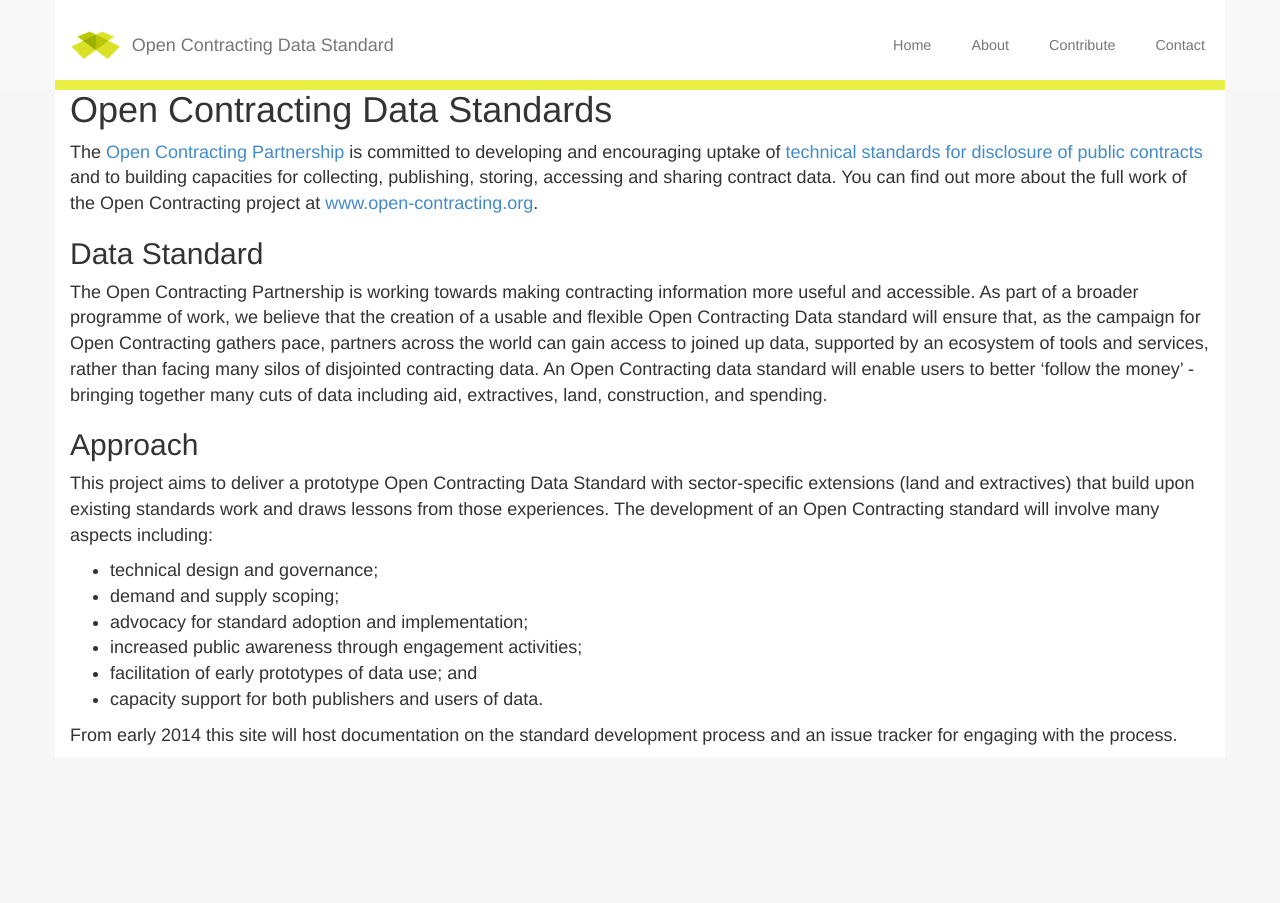
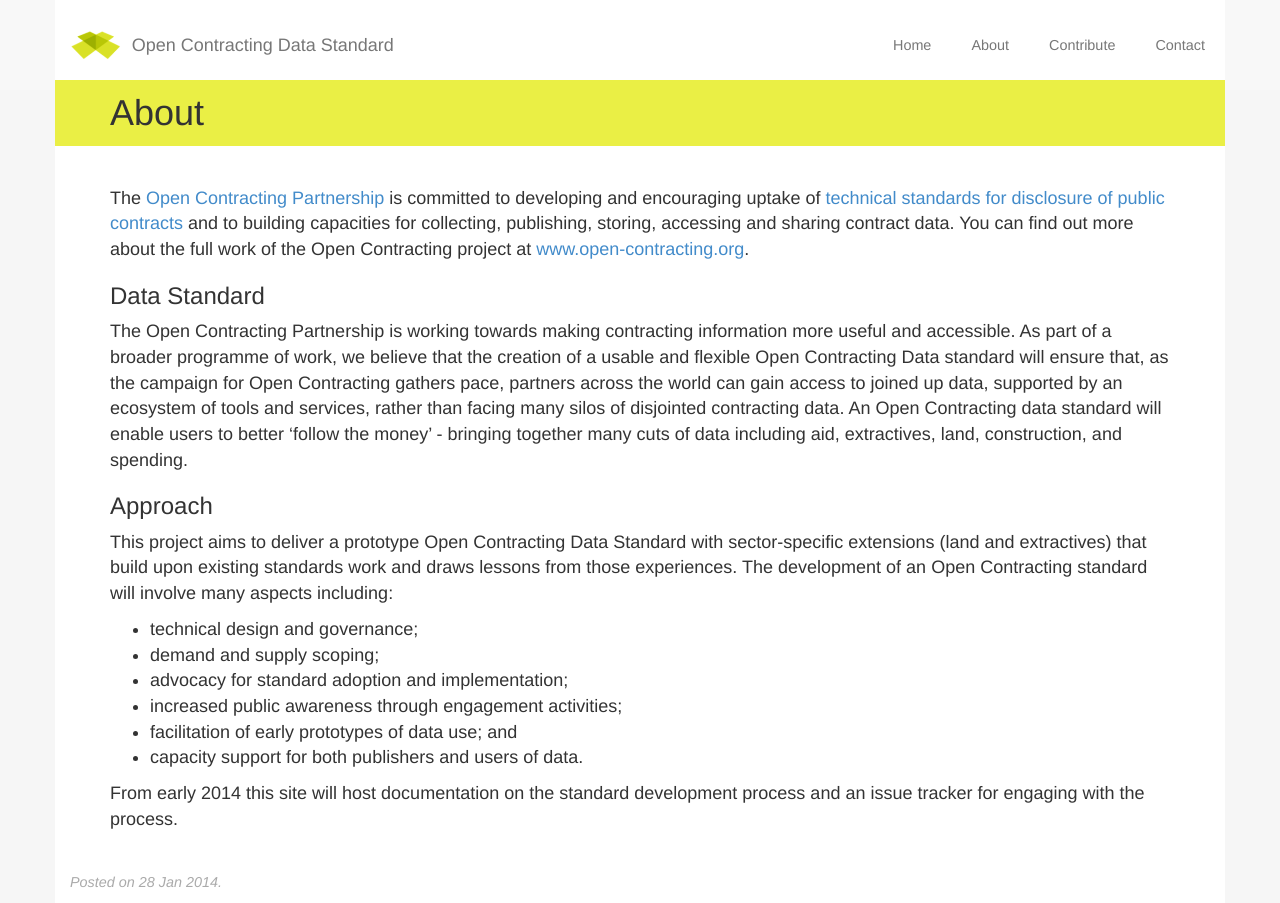
Before and after one commit to open-contracting/open-contracting.github.io, a Jekyll site: the page built from about.md, in a window 1280 px wide. Built offline with Jekyll 4.4.1, drawn with Linux system fonts in a browser that asks for light colours; nearby versions of some CDN libraries; Markdown is read by kramdown in place of the engine named in the settings.

Commit message:
Update about

```diff
--- a/about.md
+++ b/about.md
@@ -1,16 +1,15 @@
 ---
-layout: default
-title: About the Open Contracting Data Standard project
+layout: post
+title: About
+date: 28/01/2014
 ---
-
-# Open Contracting Data Standards
 
 The [Open Contracting Partnership](http://www.open-contracting.org/) is committed to developing and encouraging uptake of [technical standards for disclosure of public contracts](http://www.open-contracting.org/open_contracting_data_standards) and to building capacities for collecting, publishing, storing, accessing and sharing contract data. You can find out more about the full work of the Open Contracting project at [www.open-contracting.org](http://www.open-contracting.org).
 
-## Data Standard
+### Data Standard
 The Open Contracting Partnership is working towards making contracting information more useful and accessible. As part of a broader programme of work,  we believe that the creation of a usable and flexible Open Contracting Data standard will ensure that, as the campaign for Open Contracting gathers pace, partners across the world can gain access to joined up data, supported by an ecosystem of tools and services, rather than facing many silos of disjointed contracting data. An Open Contracting data standard will enable users to better ‘follow the money’ - bringing together many cuts of data including aid, extractives, land, construction, and spending.
 
-## Approach
+### Approach
 This project aims to deliver a prototype Open Contracting Data Standard with sector-specific extensions (land and extractives) that build upon existing standards work and draws lessons from those experiences. The development of an Open Contracting standard will involve many aspects including:
 
 * technical design and governance;
```
